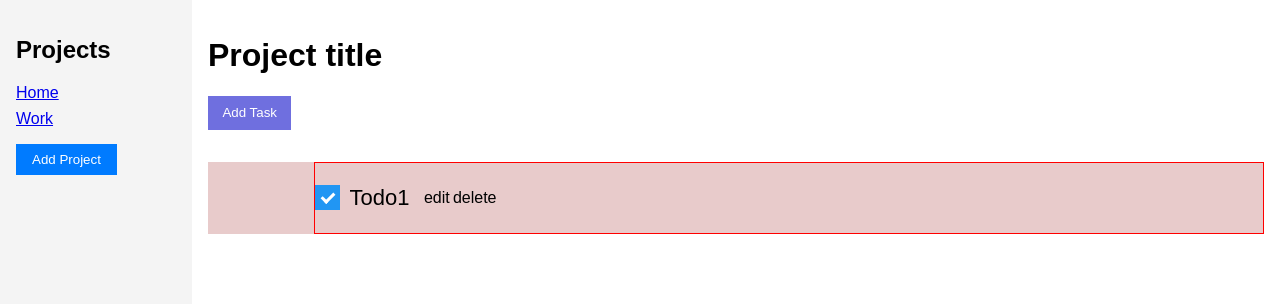
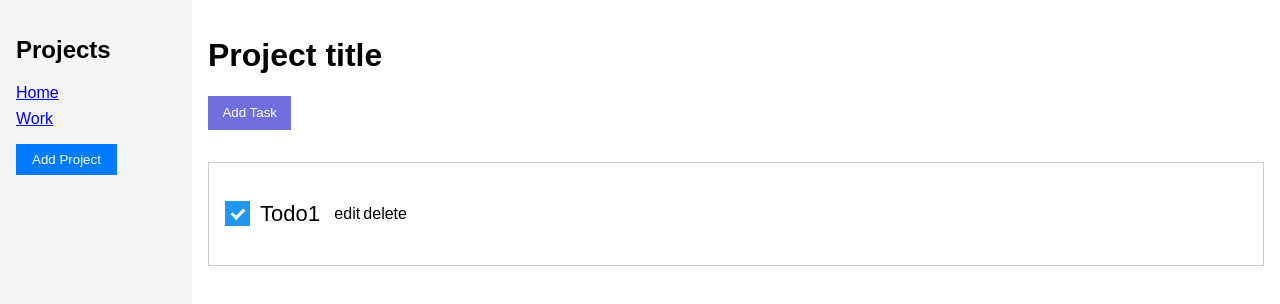
Before and after one commit to GiroFrm/todo-list, a website built with webpack: page src/template.html in a window 1280 px wide. Built offline with nearby package versions, Linux system fonts and the light colour scheme.

Commit message:
style: Style todo element

```diff
--- a/src/style.css
+++ b/src/style.css
@@ -20,8 +20,7 @@ body {
 }
 
 .project-section {
-    background-color: rgb(232, 203, 203);
-    padding-left: 10%;
+  margin-top: 2rem;
 }
 
 .project-btn {
@@ -91,8 +90,8 @@ body {
 }
 
 .project-section {
-  margin-top: 2rem;
-}
+
+   }
 /* Style checkbox*/
 
 /* The container */
@@ -168,7 +167,9 @@ body {
   .todo-container {
     display: flex;
     align-items: center;
-    border: 1px solid red;
+    border: 1px solid #ccc;
+    padding: 1rem;
+    margin-bottom: 1rem;
   }
 
   .todo-delete {
```
